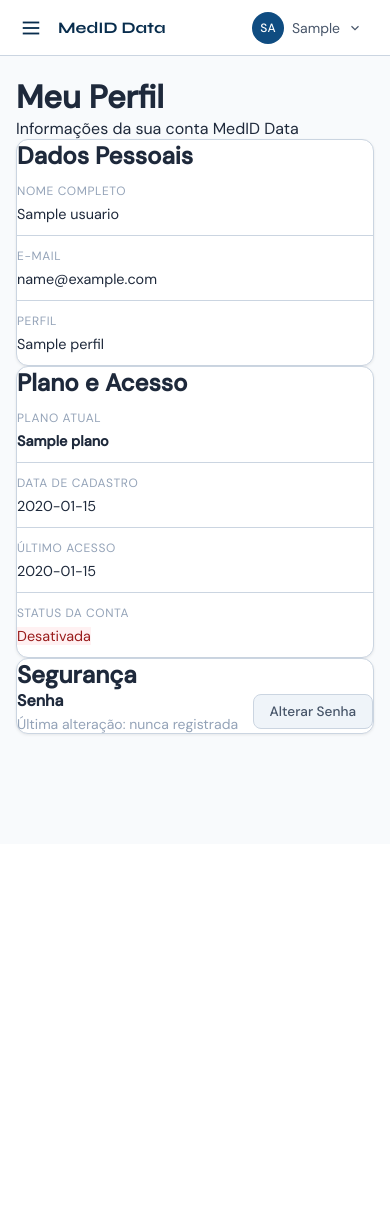
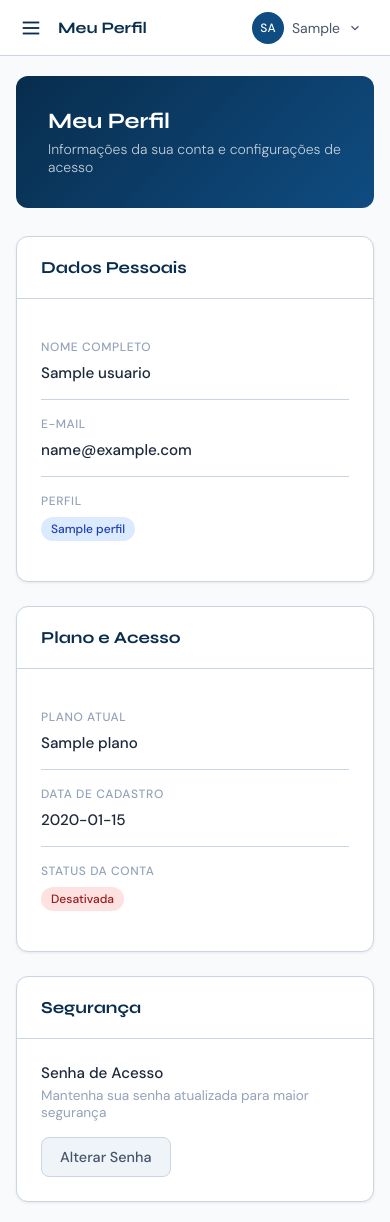
Before and after one commit to MedIdData/medid.data, a Python web app: template app/templates/perfil.html in a window 390 px wide. Before the commit the page ends 736 px from the top, so only its background shows below. Run offline with Jinja, Linux system fonts and the light colour scheme; the template is opened without the code that fills it: most values are stand-ins (such as "Sample title", 1, 10 or a date in 2020).

Commit message:
fix: padroniza identidade visual de Meu Perfil e Alterar Senha
Aplica hero com gradiente azul (padrão do sistema):
- Hero moderno nas duas telas
- Cards padronizados com border-bottom nos headers
- Formulários consistentes
- Alertas com cores e ícones corretos
- Totalmente responsivo

Sobre botão Administração:
- Link /admin está funcional e leva para painel admin
- Aparece apenas para perfil ADMINISTRADOR
- Implementado em CORRECAO_08 (commit 30a494b)

Co-Authored-By: Claude Sonnet 4.5 <noreply@anthropic.com>

```diff
--- a/app/templates/perfil.html
+++ b/app/templates/perfil.html
@@ -1,21 +1,117 @@
 {% extends "base.html" %}
 
 {% block titulo %}Meu Perfil{% endblock %}
+{% block titulo_pagina %}Meu Perfil{% endblock %}
+
+{% block estilos_extras %}
+<style>
+  /* ── Hero ────────────────────────────────────────────────────────────── */
+  .perfil-hero {
+    background: linear-gradient(135deg, var(--azul-escuro) 0%, var(--azul) 100%);
+    border-radius: var(--r-card);
+    padding: 32px;
+    margin-bottom: 28px;
+    color: var(--branco);
+  }
+  .perfil-hero h2 {
+    font-family: 'Syne', sans-serif;
+    font-weight: 700;
+    font-size: 1.375rem;
+    margin-bottom: 6px;
+  }
+  .perfil-hero p {
+    font-size: .875rem;
+    color: rgba(255,255,255,.75);
+    font-weight: 300;
+  }
+
+  /* ── Cards ───────────────────────────────────────────────────────────── */
+  .perfil-grid {
+    display: grid;
+    grid-template-columns: repeat(auto-fit, minmax(320px, 1fr));
+    gap: 24px;
+    margin-bottom: 24px;
+  }
+  .perfil-campo {
+    padding: 16px 0;
+    border-bottom: 1px solid var(--borda);
+  }
+  .perfil-campo:last-child {
+    border-bottom: none;
+  }
+  .perfil-label {
+    font-size: .75rem;
+    font-weight: 500;
+    color: var(--texto-ter);
+    text-transform: uppercase;
+    letter-spacing: .05em;
+    margin-bottom: 8px;
+  }
+  .perfil-valor {
+    font-size: .95rem;
+    color: var(--texto);
+    font-weight: 500;
+  }
+  .badge {
+    display: inline-flex;
+    padding: 4px 10px;
+    border-radius: var(--r-etiq);
+    font-size: .75rem;
+    font-weight: 500;
+  }
+  .badge-admin {
+    background: #FEF3C7;
+    color: #92400E;
+  }
+  .badge-usuario {
+    background: #DBEAFE;
+    color: #1E40AF;
+  }
+  .badge-ativo {
+    background: #D1FAE5;
+    color: #065F46;
+  }
+  .badge-inativo {
+    background: #FEE2E2;
+    color: #991B1B;
+  }
+  .btn-secundario {
+    padding: 10px 18px;
+    background: var(--fundo-sec);
+    color: var(--texto-sec);
+    border: 1px solid var(--borda);
+    border-radius: var(--r-botao);
+    font-size: .9rem;
+    font-weight: 500;
+    cursor: pointer;
+    text-decoration: none;
+    display: inline-block;
+    transition: all .15s;
+  }
+  .btn-secundario:hover {
+    background: var(--borda);
+    color: var(--texto);
+  }
+</style>
+{% endblock %}
 
 {% block conteudo %}
-<div class="pagina-header">
-  <div>
-    <h1 class="pagina-titulo">Meu Perfil</h1>
-    <p class="pagina-descricao">Informações da sua conta MedID Data</p>
-  </div>
+<!-- Hero -->
+<div class="perfil-hero">
+  <h2>Meu Perfil</h2>
+  <p>Informações da sua conta e configurações de acesso</p>
 </div>
 
-<div class="grid-2">
+<!-- Grid de informações -->
+<div class="perfil-grid">
+  <!-- Dados Pessoais -->
   <div class="card">
-    <div class="card-header">
-      <h2 class="card-titulo">Dados Pessoais</h2>
+    <div style="padding:20px 24px;border-bottom:1px solid var(--borda);">
+      <h2 style="font-family:'Syne',sans-serif;font-size:1.05rem;font-weight:700;color:var(--azul-escuro);">
+        Dados Pessoais
+      </h2>
     </div>
-    <div class="card-body">
+    <div style="padding:24px;">
       <div class="perfil-campo">
         <div class="perfil-label">Nome Completo</div>
         <div class="perfil-valor">{{ usuario.nome }}</div>
@@ -27,7 +123,7 @@
       <div class="perfil-campo">
         <div class="perfil-label">Perfil</div>
         <div class="perfil-valor">
-          <span class="badge badge-{{ 'success' if usuario.perfil == 'ADMINISTRADOR' else 'neutral' }}">
+          <span class="badge {% if usuario.perfil == 'ADMINISTRADOR' %}badge-admin{% else %}badge-usuario{% endif %}">
             {{ usuario.perfil }}
           </span>
         </div>
@@ -35,35 +131,32 @@
     </div>
   </div>
 
+  <!-- Plano e Acesso -->
   <div class="card">
-    <div class="card-header">
-      <h2 class="card-titulo">Plano e Acesso</h2>
+    <div style="padding:20px 24px;border-bottom:1px solid var(--borda);">
+      <h2 style="font-family:'Syne',sans-serif;font-size:1.05rem;font-weight:700;color:var(--azul-escuro);">
+        Plano e Acesso
+      </h2>
     </div>
-    <div class="card-body">
+    <div style="padding:24px;">
       <div class="perfil-campo">
         <div class="perfil-label">Plano Atual</div>
-        <div class="perfil-valor">
-          <strong>{{ plano }}</strong>
-        </div>
+        <div class="perfil-valor">{{ plano }}</div>
       </div>
       <div class="perfil-campo">
         <div class="perfil-label">Data de Cadastro</div>
-        <div class="perfil-valor">{{ usuario.criado_em.strftime('%d/%m/%Y às %H:%M') }}</div>
-      </div>
-      <div class="perfil-campo">
-        <div class="perfil-label">Último Acesso</div>
         <div class="perfil-valor">
-          {% if usuario.ultimo_acesso_em %}
-            {{ usuario.ultimo_acesso_em.strftime('%d/%m/%Y às %H:%M') }}
+          {% if usuario.criado_em %}
+            {{ usuario.criado_em.strftime('%d/%m/%Y às %H:%M') }}
           {% else %}
-            <span class="texto-muted">Primeiro acesso</span>
+            <span style="color:var(--texto-ter);">Não registrado</span>
           {% endif %}
         </div>
       </div>
       <div class="perfil-campo">
         <div class="perfil-label">Status da Conta</div>
         <div class="perfil-valor">
-          <span class="badge badge-{{ 'success' if usuario.ativo else 'danger' }}">
+          <span class="badge {% if usuario.ativo %}badge-ativo{% else %}badge-inativo{% endif %}">
             {{ 'Ativa' if usuario.ativo else 'Desativada' }}
           </span>
         </div>
@@ -72,65 +165,23 @@
   </div>
 </div>
 
+<!-- Segurança -->
 <div class="card">
-  <div class="card-header">
-    <h2 class="card-titulo">Segurança</h2>
+  <div style="padding:20px 24px;border-bottom:1px solid var(--borda);">
+    <h2 style="font-family:'Syne',sans-serif;font-size:1.05rem;font-weight:700;color:var(--azul-escuro);">
+      Segurança
+    </h2>
   </div>
-  <div class="card-body">
-    <div style="display:flex;justify-content:space-between;align-items:center;">
+  <div style="padding:24px;">
+    <div style="display:flex;justify-content:space-between;align-items:center;flex-wrap:wrap;gap:16px;">
       <div>
-        <strong>Senha</strong>
-        <p style="font-size:0.875rem;color:var(--texto-ter);margin-top:4px;">
-          Última alteração: nunca registrada
+        <div style="font-weight:500;font-size:.95rem;color:var(--texto);margin-bottom:4px;">Senha de Acesso</div>
+        <p style="font-size:.85rem;color:var(--texto-ter);margin:0;">
+          Mantenha sua senha atualizada para maior segurança
         </p>
       </div>
-      <a href="/alterar-senha" class="btn btn-secundario">Alterar Senha</a>
+      <a href="/alterar-senha" class="btn-secundario">Alterar Senha</a>
     </div>
   </div>
 </div>
-
-<style>
-  .perfil-campo {
-    padding: 12px 0;
-    border-bottom: 1px solid var(--borda);
-  }
-  .perfil-campo:last-child {
-    border-bottom: none;
-  }
-  .perfil-label {
-    font-size: 0.75rem;
-    color: var(--texto-ter);
-    text-transform: uppercase;
-    letter-spacing: 0.05em;
-    margin-bottom: 6px;
-  }
-  .perfil-valor {
-    font-size: 0.9rem;
-    color: var(--texto);
-  }
-  .badge-success {
-    background: #F0FDF4;
-    color: #166534;
-  }
-  .badge-danger {
-    background: #FFF1F2;
-    color: #991B1B;
-  }
-  .btn-secundario {
-    padding: 8px 16px;
-    background: var(--fundo-sec);
-    color: var(--texto-sec);
-    border: 1px solid var(--borda);
-    border-radius: var(--r-botao);
-    font-size: 0.85rem;
-    font-weight: 500;
-    cursor: pointer;
-    text-decoration: none;
-    transition: all 0.15s;
-  }
-  .btn-secundario:hover {
-    background: var(--borda);
-    color: var(--texto);
-  }
-</style>
 {% endblock %}
```
Also changed, not shown: app/templates/alterar_senha.html (+140 -108 lines).
